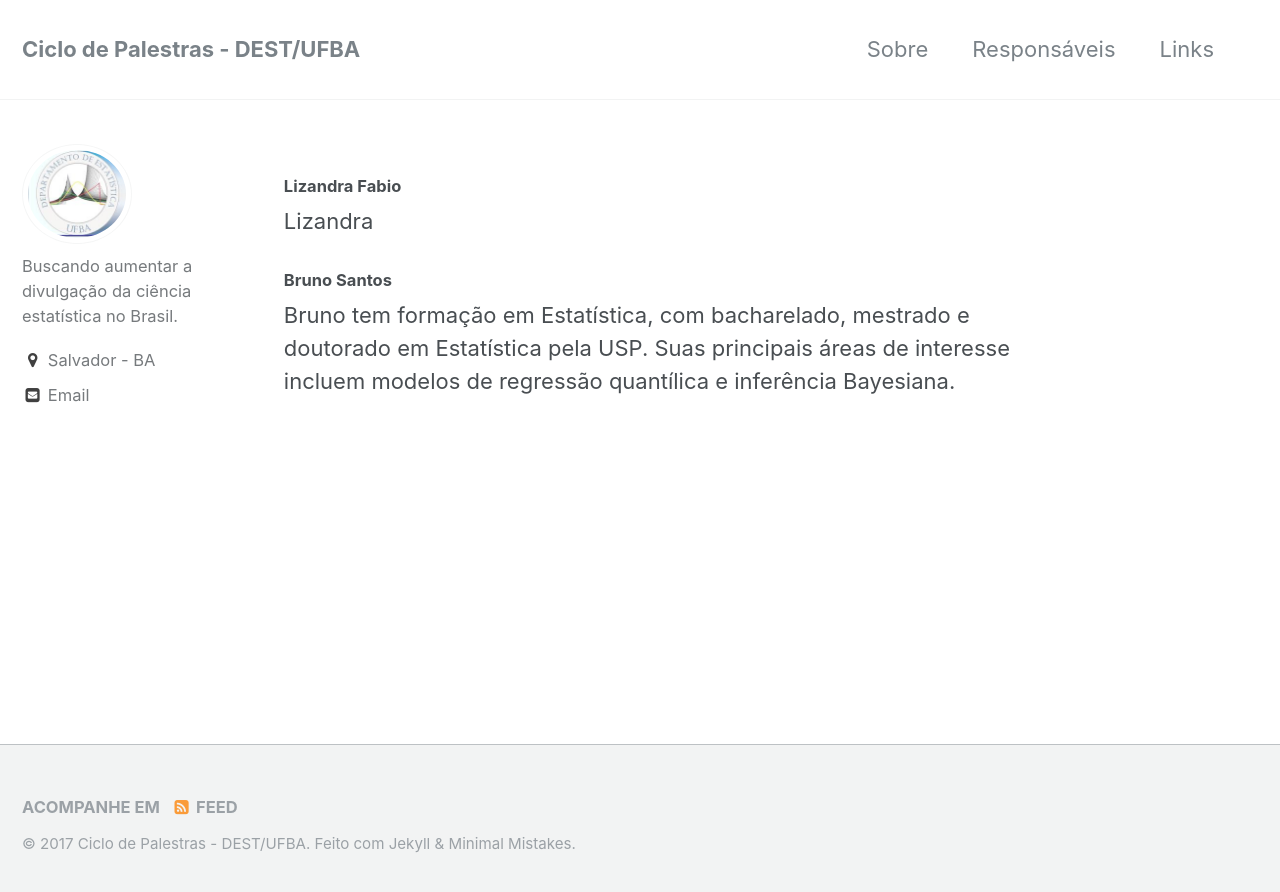
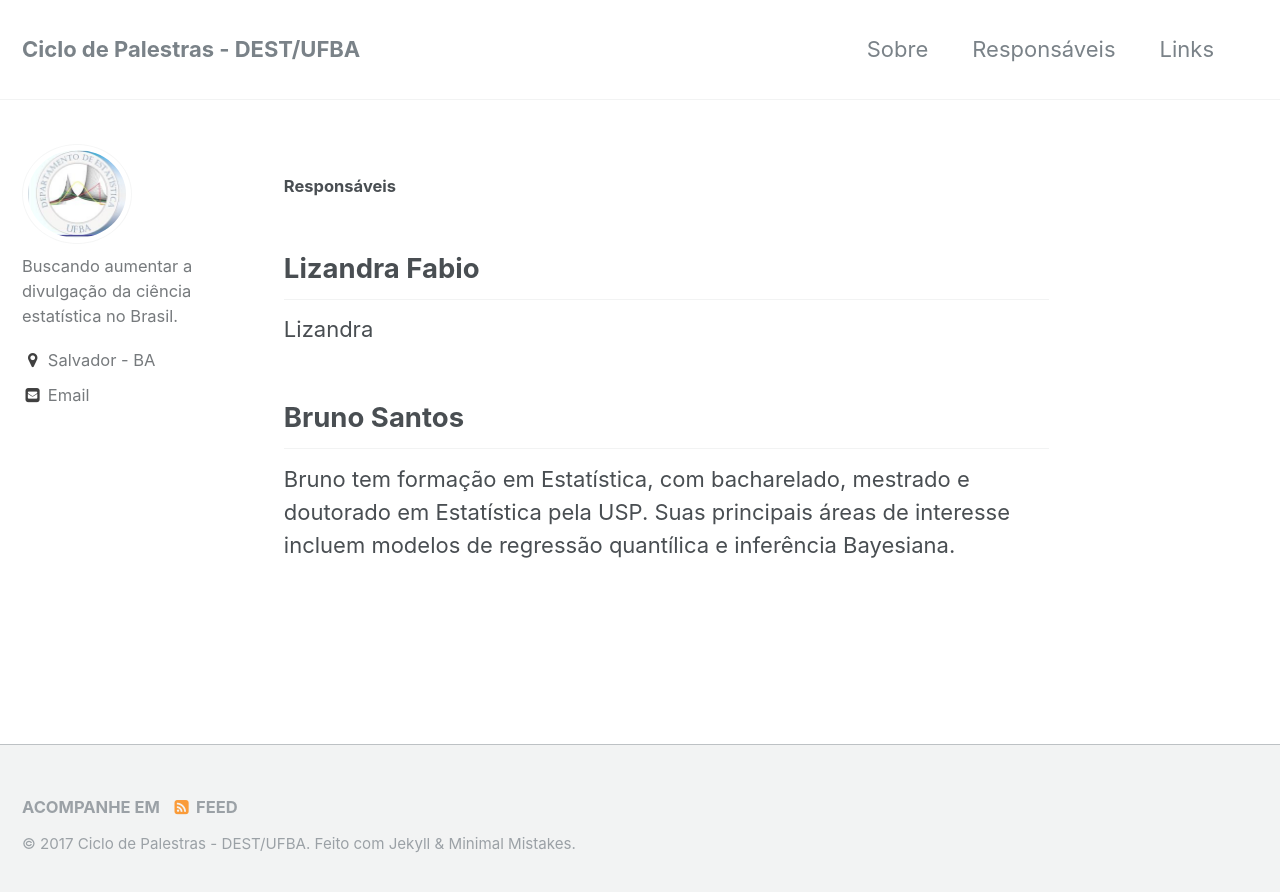
Before and after one commit to ciclo-palestras-dest-ufba/ciclo-palestras-dest-ufba.github.io, a Jekyll site: the page built from responsaveis.md, in a window 1280 px wide. Shown: the top 892 px of the page. Built offline with Jekyll 4.4.1, drawn with Linux system fonts in a browser that asks for light colours.

Commit message:
Alterando info

```diff
--- a/responsaveis.md
+++ b/responsaveis.md
@@ -2,10 +2,12 @@
 permalink: /responsaveis/
 ---
 
-#### Lizandra Fabio
+#### Responsáveis
+
+## Lizandra Fabio
 
 Lizandra
 
-#### Bruno Santos
+## Bruno Santos
 
 Bruno tem formação em Estatística, com bacharelado, mestrado e doutorado em Estatística pela USP. Suas principais áreas de interesse incluem modelos de regressão quantílica e inferência Bayesiana.
```
Also changed, not shown: links.md (+2 -0 lines), sobre.md (+1 -0 lines).
